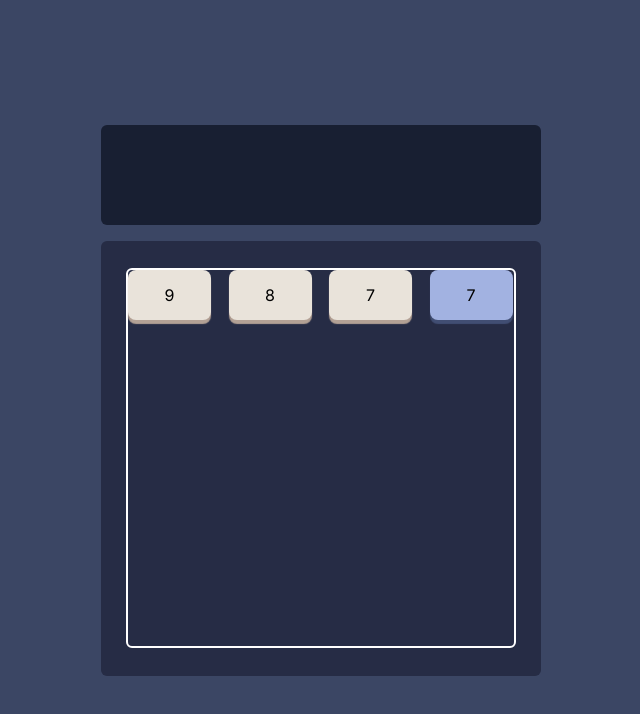
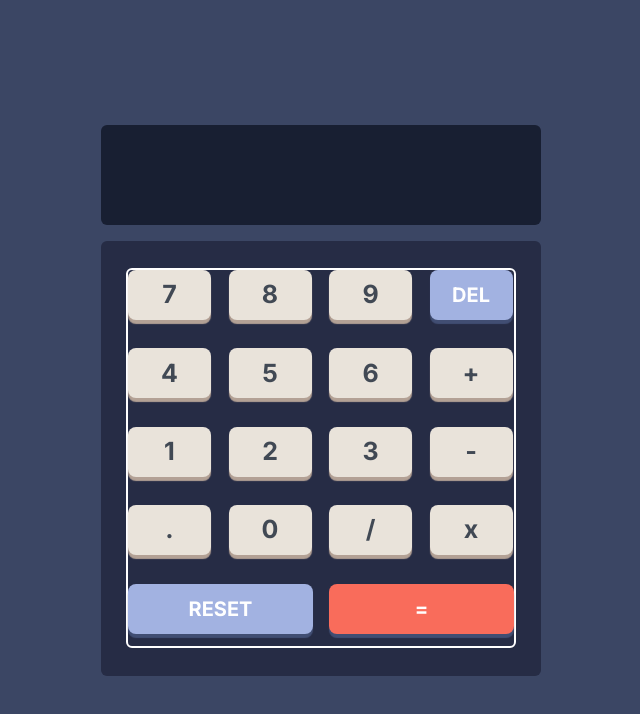
Before and after one commit to IsaacATetteh/calculator, a Next.js app: page / in a window 1280 px wide. Shown: the top 714 px of the page, without its empty margins (319-959 px from the left). Built offline with nearby package versions, Linux system fonts and the light colour scheme.

Commit message:
Font and button layout

```diff
--- a/src/app/globals.css
+++ b/src/app/globals.css
@@ -1,12 +1,19 @@
 @tailwind base;
 @tailwind components;
 @tailwind utilities;
+@layer utilities {
+  .font-league-spartan {
+    font-family: 'League Spartan', sans-serif;
+  }
+}
 
 
 
 body, html {
   width: 100%;
   height: 100%;
+  font-family: 'League Spartan', sans-serif;
+
 }
 
 .custom-padding {
--- a/src/app/page.jsx
+++ b/src/app/page.jsx
@@ -2,18 +2,39 @@ import Image from "next/image";
 
 export default function Home() {
   const whiteButton =
-    "flex items-center justify-center w-[83px] h-[50px] bg-[#E9E3DA] rounded-lg shadow-custom";
+    "flex items-center justify-center w-[83px] h-[50px] bg-[#E9E3DA] rounded-lg shadow-custom font-bold text-[25px]";
   const blueButton =
-    "flex items-center justify-center w-[83px] h-[50px] bg-[#A2B2E1] rounded-lg shadow-customblue";
+    "flex items-center justify-center w-[83px] h-[50px] bg-[#A2B2E1] rounded-lg shadow-customblue text-white font-bold text-[20px]";
   return (
-    <div className="w-full h-full flex flex-col justify-center items-center bg-[#3B4664] font-league-spartan gap-4">
+    <div className="w-full h-full flex flex-col justify-center items-center bg-[#3B4664] gap-4 ">
+      <style>{`
+        @import url('https://fonts.googleapis.com/css2?family=League+Spartan&display=swap');
+      `}</style>
       <div className="w-[440px] h-[100px] bg-[#181F32] rounded-md"></div>
-      <div className="w-[440px] h-[435px] rounded-md bg-[#262C45] flex justify-center items-center">
+      <div className="w-[440px] h-[435px] rounded-md bg-[#262C45] flex justify-center items-center text-[#414954]">
         <div className="w-[390px] border-2 border-white h-[380px] rounded-md bg-[#262C45] grid grid-cols-4 grid-rows-5 gap-4">
+          <button className={whiteButton}>7</button>
+          <button className={whiteButton}>8</button>
           <button className={whiteButton}>9</button>
-          <button className={whiteButton}>8</button>
-          <button className={whiteButton}>7</button>
-          <button className={blueButton}>7</button>
+          <button className={blueButton}>DEL</button>
+          <button className={whiteButton}>4</button>
+          <button className={whiteButton}>5</button>
+          <button className={whiteButton}>6</button>
+          <button className={whiteButton}>+</button>
+          <button className={whiteButton}>1</button>
+          <button className={whiteButton}>2</button>
+          <button className={whiteButton}>3</button>
+          <button className={whiteButton}>-</button>
+          <button className={whiteButton}>.</button>
+          <button className={whiteButton}>0</button>
+          <button className={whiteButton}>/</button>
+          <button className={whiteButton}>x</button>
+          <button className="flex items-center justify-center w-[185px] h-[50px] bg-[#A2B2E1] rounded-lg shadow-customblue text-white font-bold text-[20px]">
+            RESET
+          </button>
+          <button className="flex items-center justify-center w-[185px] h-[50px] bg-[#F96C5B] rounded-lg shadow-customblue text-white font-bold text-[20px] col-start-3">
+            =
+          </button>
         </div>
       </div>
     </div>
--- a/src/app/pages/_document.js
+++ b/src/app/pages/_document.js
@@ -1,6 +1,7 @@
+// pages/_document.js
 import Document, { Html, Head, Main, NextScript } from "next/document";
 
-export default class MyDocument extends Document {
+class MyDocument extends Document {
   render() {
     return (
       <Html>
@@ -24,3 +25,5 @@ export default class MyDocument extends Document {
     );
   }
 }
+
+export default MyDocument;
```
